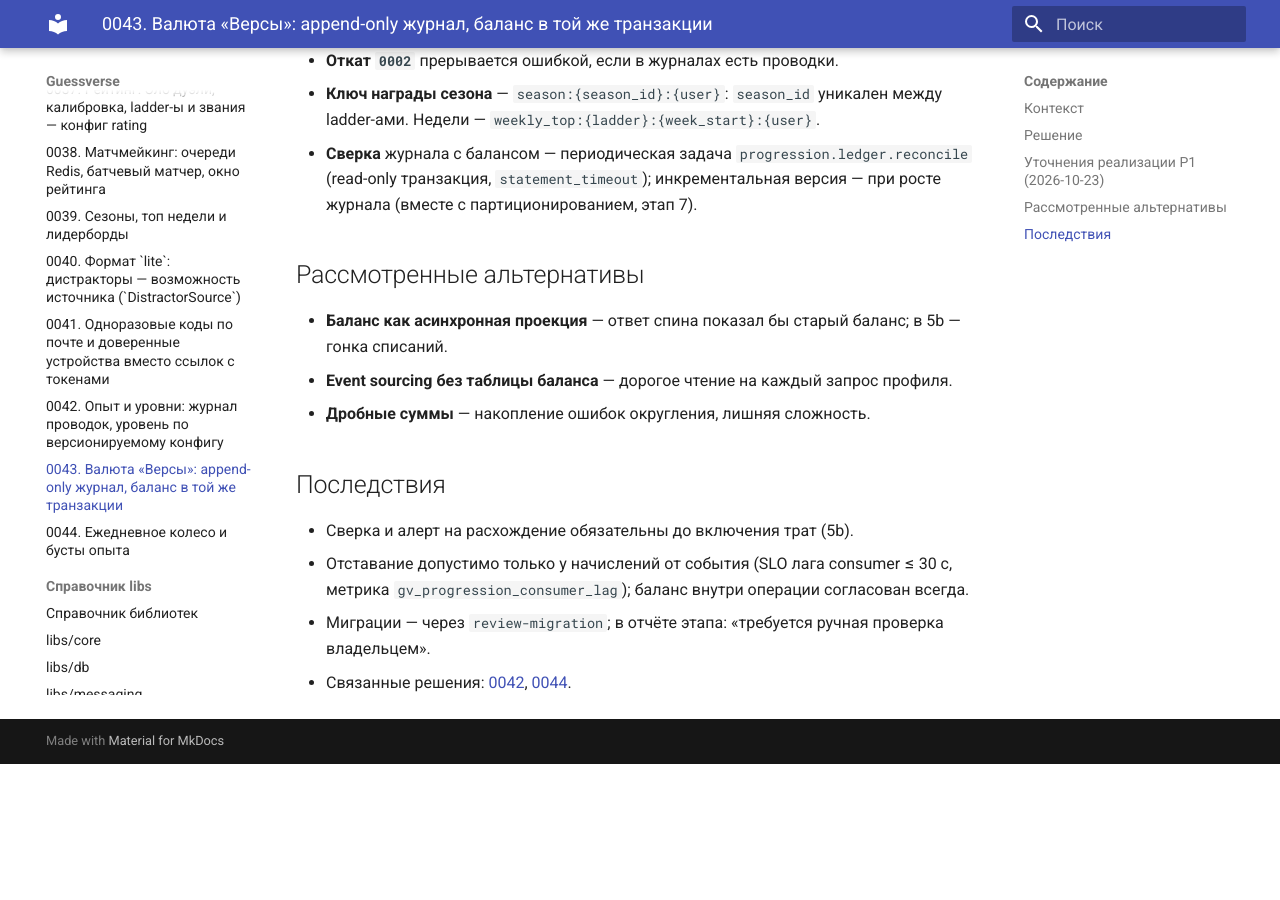
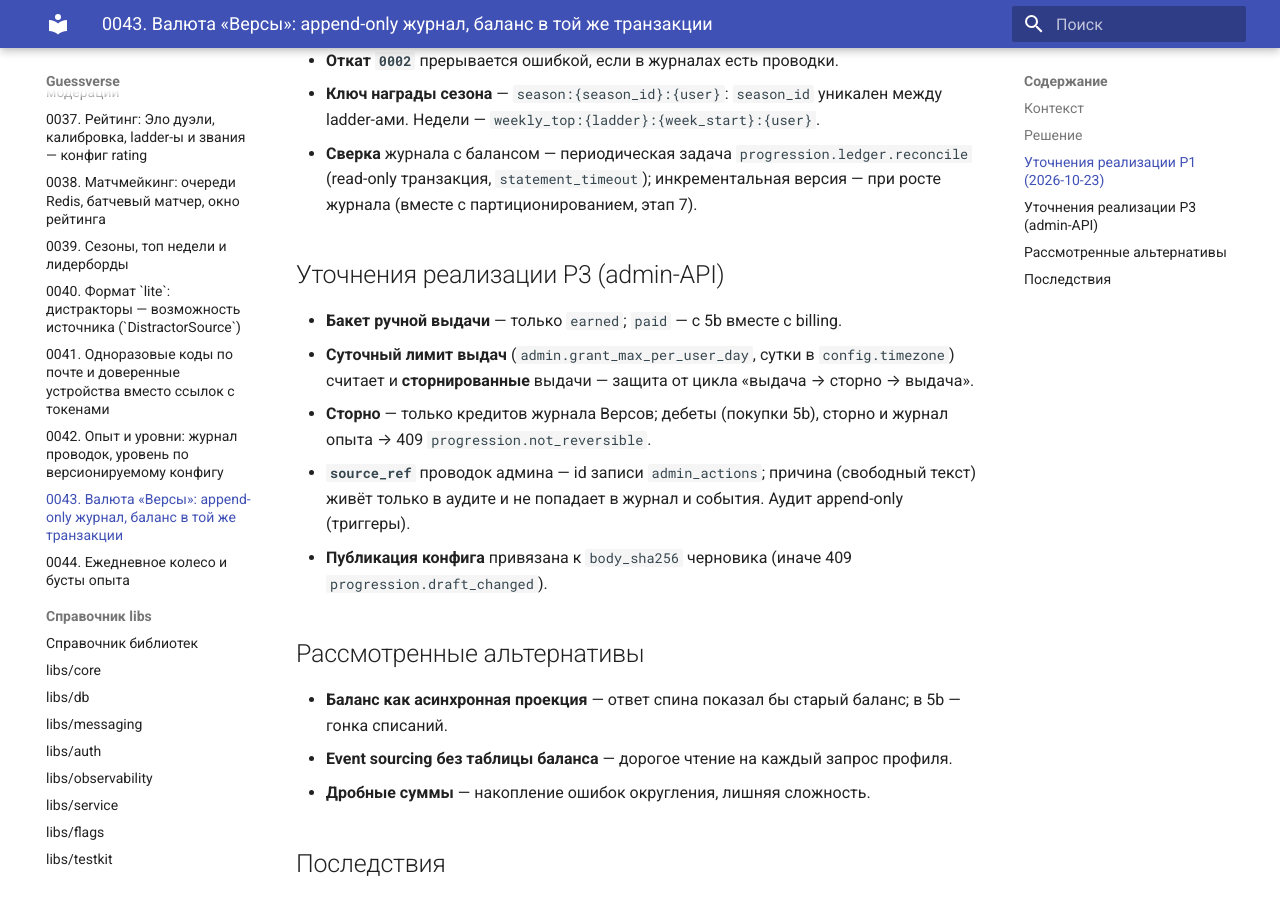
Before and after one commit to L0GIN0UT/oncue, an MkDocs documentation site: the page built from docs/adr/0043-currency-ledger-verses.md, in a window 1280 px wide and 900 px high, scrolled down 1507 px. Built offline with MkDocs 1.6.1 and Material for MkDocs 9.7.7, drawn with Linux system fonts in a browser that asks for light colours; before the commit the page ends 2271 px from its top, so only the background shows below that.

Commit message:
docs(progression): ADR 0043 — уточнения P3, админка; OpenAPI

```diff
--- a/docs/adr/0043-currency-ledger-verses.md
+++ b/docs/adr/0043-currency-ledger-verses.md
@@ -38,6 +38,13 @@ Progression ведёт внутриигровую валюту. В 5a — тол
 - **Ключ награды сезона** — `season:{season_id}:{user}`: `season_id` уникален между ladder-ами. Недели — `weekly_top:{ladder}:{week_start}:{user}`.
 - **Сверка** журнала с балансом — периодическая задача `progression.ledger.reconcile` (read-only транзакция, `statement_timeout`); инкрементальная версия — при росте журнала (вместе с партиционированием, этап 7).
 
+## Уточнения реализации P3 (admin-API)
+- **Бакет ручной выдачи** — только `earned`; `paid` — с 5b вместе с billing.
+- **Суточный лимит выдач** (`admin.grant_max_per_user_day`, сутки в `config.timezone`) считает и **сторнированные** выдачи — защита от цикла «выдача → сторно → выдача».
+- **Сторно** — только кредитов журнала Версов; дебеты (покупки 5b), сторно и журнал опыта → 409 `progression.not_reversible`.
+- **`source_ref`** проводок админа — id записи `admin_actions`; причина (свободный текст) живёт только в аудите и не попадает в журнал и события. Аудит append-only (триггеры).
+- **Публикация конфига** привязана к `body_sha256` черновика (иначе 409 `progression.draft_changed`).
+
 ## Рассмотренные альтернативы
 - **Баланс как асинхронная проекция** — ответ спина показал бы старый баланс; в 5b — гонка списаний.
 - **Event sourcing без таблицы баланса** — дорогое чтение на каждый запрос профиля.
```
Also changed, not shown: docs/05-admin-panel.md (+1 -0 lines), 1 other file.
